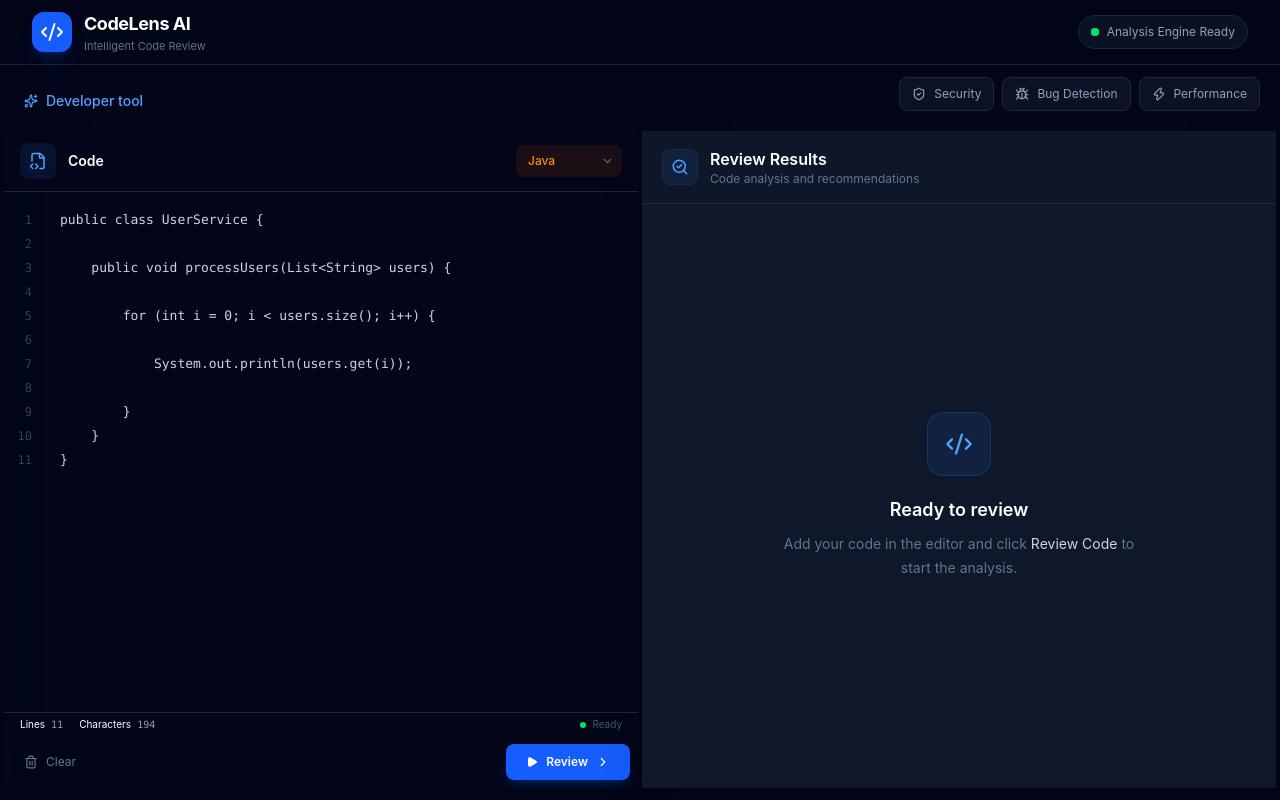
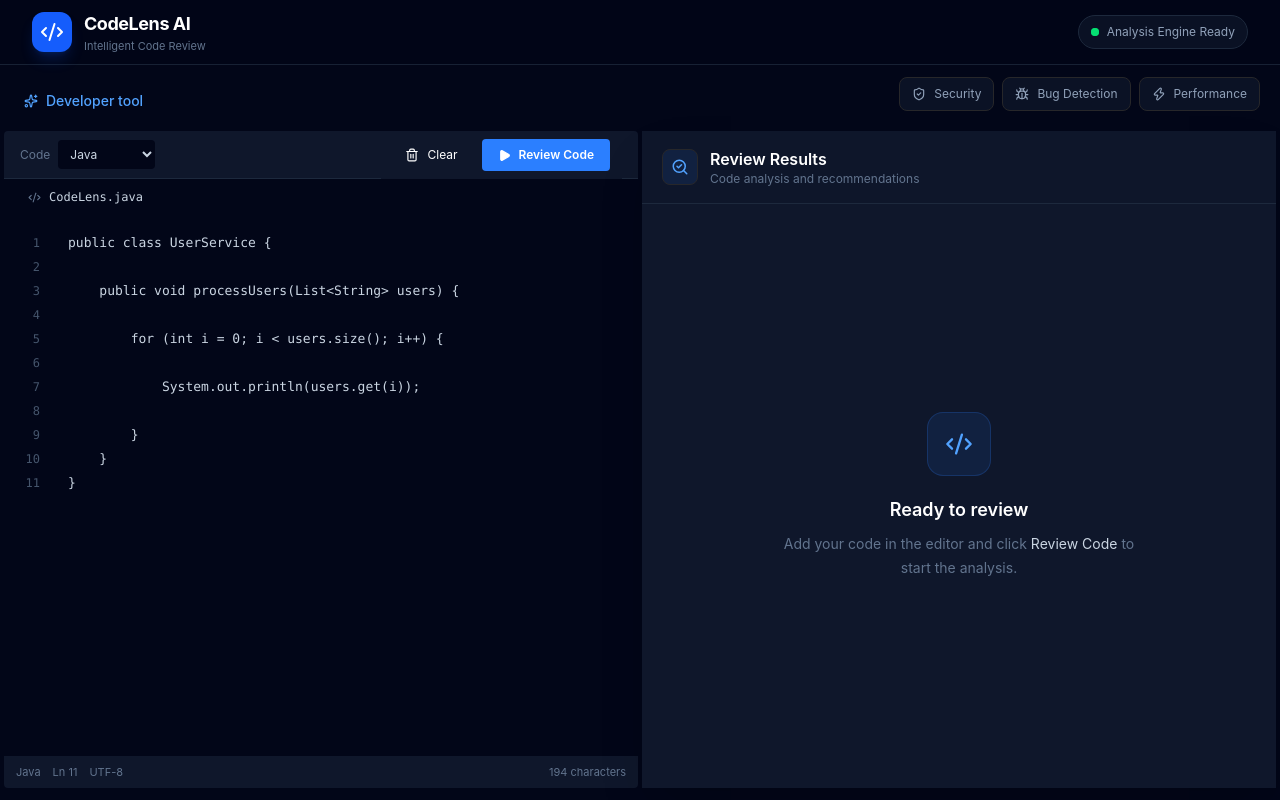
Before and after one commit to Shashannkkp/codelens-ai, a React (Vite) app in the folder frontend/: page / in a window 1280 px wide. Built offline with nearby package versions, Linux system fonts and the light colour scheme.

Commit message:
code editor area edited

```diff
--- a/frontend/src/components/CodeEditor.jsx
+++ b/frontend/src/components/CodeEditor.jsx
@@ -1,9 +1,9 @@
+
 import {
+  Code2,
   Play,
-  ChevronRight,
   RotateCcw,
   Trash2,
-  FileCode2,
 } from "lucide-react";
 
 function CodeEditor({
@@ -16,337 +16,153 @@ function CodeEditor({
   clearCode,
   resetCode,
 }) {
-  const lines = code ? code.split("\n").length : 1;
-  const characters = code.length;
+  const lines = code.split("\n");
+  const lineCount = lines.length;
 
-  const languageConfig = {
-    Java: {
-      color: "text-orange-400",
-      bg: "bg-orange-500/10",
-      border: "border-orange-500/20",
-      extension: ".java",
-    },
-
-    JavaScript: {
-      color: "text-yellow-400",
-      bg: "bg-yellow-500/10",
-      border: "border-yellow-500/20",
-      extension: ".js",
-    },
-
-    Python: {
-      color: "text-blue-400",
-      bg: "bg-blue-500/10",
-      border: "border-blue-500/20",
-      extension: ".py",
-    },
+  const languageExtensions = {
+    Java: "CodeLens.java",
+    JavaScript: "CodeLens.js",
+    Python: "CodeLens.py",
   };
 
-  const currentLanguage =
-    languageConfig[language] || languageConfig.Java;
+  const lineHeight = 24;
 
   return (
-    <div className="h-full w-full min-h-0 bg-transparent border-zinc-800 overflow-hidden shadow-2xl shadow-black/20 flex flex-col">
+    <div className="h-full min-h-0 flex flex-col overflow-hidden  bg-slate-950 rounded">
 
-      {/* =========================================
-          Editor Header
-      ========================================= */}
-      <div className="shrink-0 border-b border-zinc-800 bg-transparent">
+      {/* Editor toolbar */}
+      <div className="shrink-0 h-12 px-4 flex items-center justify-between border-b border-slate-800 bg-slate-900">
 
-        <div className="px-4 py-3 flex items-center justify-between gap-3">
+           <div className="flex items-center gap-2">
+          <label
+            htmlFor="code-language"
+            className="text-xs text-slate-500"
+          >
+            Code
+          </label>
 
-          {/* Left Side */}
-          <div className="flex items-center gap-3 min-w-0">
+          <select
+            id="code-language"
+            value={language}
+            onChange={(event) => setLanguage(event.target.value)}
+            disabled={loading}
+            className="bg-slate-950 rounded px-2 py-1.5 text-xs text-slate-300 outline-none focus:border-slate-500"
+          >
+            <option value="Java">Java</option>
+            <option value="JavaScript">JavaScript</option>
+            <option value="Python">Python</option>
+          </select>
+        </div>
+        {/* Actions */}
+      <div className="shrink-0 px-3 py-3 flex items-center justify-between gap-3 border-t border-slate-800 bg-slate-900">
 
-            {/* Icon */}
-            <div className="w-9 h-9 rounded-lg bg-blue-500/10  flex items-center justify-center shrink-0">
-              <FileCode2
-                size={18}
-                className="text-blue-400"
-              />
-            </div>
+        <div className="flex items-center gap-1">
+          <button
+            type="button"
+            onClick={clearCode}
+            disabled={loading}
+            className="inline-flex items-center gap-2 px-3 py-2 text-xs text-white hover:text-red-600 hover:bg-red-500/20  hover:border-red-500/20
+             rounded transition disabled:opacity-40 disabled:cursor-not-allowed
 
-            {/* Title */}
-            <div className="min-w-0">
-              <div className="flex items-center gap-2">
-
-                <h3 className="text-sm font-semibold text-white">
-                  Code
-                </h3>
-
-              </div>
-
-
-            </div>
-
-          </div>
-
-          {/* Language Selector */}
-          <div className="relative shrink-0">
-
-            <select
-              value={language}
-              onChange={(e) => setLanguage(e.target.value)}
-              className={`
-                appearance-none
-                ${currentLanguage.bg}
-                ${currentLanguage.border}
-                ${currentLanguage.color}
-
-                rounded-lg
-                pl-3
-                pr-8
-                py-2
-                text-xs
-                font-medium
-                outline-none
-                cursor-pointer
-                transition
-                hover:bg-opacity-20
-                focus:ring-2
-                focus:ring-blue-500/20
-              `}
-            >
-              <option
-                value="Java"
-                className="bg-slate-900 text-white"
-              >
-                Java
-              </option>
-
-              <option
-                value="JavaScript"
-                className="bg-slate-900 text-white"
-              >
-                JavaScript
-              </option>
-
-              <option
-                value="Python"
-                className="bg-slate-900 text-white"
-              >
-                Python
-              </option>
-            </select>
-
-            <ChevronRight
-              size={13}
-              className="absolute right-2 top-1/2 -translate-y-1/2 rotate-90 pointer-events-none text-slate-500"
-            />
-
-          </div>
+            "
+          >
+            <Trash2 size={14} />
+            Clear
+          </button>
 
         </div>
+
+        <button
+          type="button"
+          onClick={reviewCode}
+          disabled={loading || !code.trim()}
+          className="inline-flex items-center justify-center gap-2 px-4 py-2 bg-blue-500 hover:bg-green-400 text-white rounded text-xs font-semibold transition disabled:opacity-40 disabled:cursor-not-allowed"
+        >
+          <Play size={13} fill="currentColor" />
+
+          {loading ? "Analyzing..." : "Review Code"}
+        </button>
+      </div>
 
 
       </div>
 
+      {/* File tab */}
+      <div className="shrink-0 h-9 px-4 flex items-center   bg-slate-950">
+        <div className="h-full flex items-center gap-2 px-2  text-slate-300">
+          <Code2 size={13} className="text-slate-500" />
 
-      {/* =========================================
-          Editor Area
-      ========================================= */}
-      <div className="flex-1 min-h-0 flex bg-slate-950">
+          <span className="text-xs font-mono">
+            {languageExtensions[language] || "CodeLens.txt"}
+          </span>
+        </div>
+      </div>
 
-        {/* Line Numbers */}
-        <div className="shrink-0 w-10  bg-slate-950/80 overflow-hidden select-none">
+      {/* Code editing area */}
+      <div className="flex-1 min-h-0 flex overflow-hidden bg-slate-950">
 
-          <div className="py-4 text-right pr-3 text-[12px] leading-6 font-mono text-slate-700">
-
-            {Array.from(
-              { length: lines },
-              (_, index) => (
-                <div key={index}>
-                  {index + 1}
-                </div>
-              )
-            )}
-
-          </div>
-
+        {/* Line numbers */}
+        <div
+          className="shrink-0 w-12 overflow-hidden pt-4 pr-3 text-right font-mono text-xs text-slate-600 select-none"
+          aria-hidden="true"
+        >
+          {lines.map((_, index) => (
+            <div
+              key={index}
+              style={{ height: `${lineHeight}px` }}
+              className="leading-6"
+            >
+              {index + 1}
+            </div>
+          ))}
         </div>
 
+        {/* Text editor */}
+        <textarea
+          value={code}
+          onChange={(event) => setCode(event.target.value)}
+          onKeyDown={(event) => {
+            if (event.key === "Tab") {
+              event.preventDefault();
 
-        {/* Code Input */}
-        <div className="flex-1 min-w-0 min-h-0 relative">
+              const start = event.target.selectionStart;
+              const end = event.target.selectionEnd;
+              const updatedCode =
+                code.substring(0, start) +
+                "    " +
+                code.substring(end);
 
-          <textarea
-            value={code}
-            onChange={(e) => setCode(e.target.value)}
-            spellCheck={false}
-            placeholder="// Start writing your code here..."
-            className="
-              w-full
-              h-full
-              min-h-0
-              resize-none
-              bg-transparent
-              text-slate-300
-              caret-blue-400
-              font-mono
-              text-[13px]
-              leading-6
-              p-4
-              outline-none
-              overflow-auto
-              placeholder:text-slate-700
-              selection:bg-blue-500/20
-              focus:bg-slate-950/50
-            "
-          />
+              setCode(updatedCode);
 
+              requestAnimationFrame(() => {
+                event.target.selectionStart = start + 4;
+                event.target.selectionEnd = start + 4;
+              });
+            }
+          }}
+          spellCheck={false}
+          autoCapitalize="off"
+          autoComplete="off"
+          autoCorrect="off"
+          aria-label="Source code editor"
+          placeholder="// Paste or write your code here"
+          className="flex-1 min-w-0 h-full resize-none overflow-auto bg-transparent px-4 pt-4 pb-6 font-mono text-[13px] leading-6 text-slate-300 placeholder:text-slate-700 outline-none"
+        />
+      </div>
+
+      {/* Editor status bar */}
+      <div className="shrink-0 h-8 px-3 flex items-center justify-between gap-3  bg-slate-900 text-[11px] text-slate-500">
+        <div className="flex items-center gap-3">
+          <span>{language}</span>
+          <span>Ln {lineCount}</span>
+          <span>UTF-8</span>
         </div>
 
+        <span className="truncate">
+          {code.length} characters
+        </span>
       </div>
 
-
-      {/* =========================================
-          Editor Footer
-      ========================================= */}
-      <div className=" bg-transparent shrink-0 border-t border-zinc-800">
-
-        {/* Statistics */}
-        <div className="px-4 py-1 flex items-center justify-between">
-
-          <div className="flex items-center gap-4">
-
-            <div className="flex items-center gap-1.5">
-              <span className="text-[10px] text-white-600">
-                Lines
-              </span>
-
-              <span className="text-[10px] text-slate-400 font-mono">
-                {lines}
-              </span>
-            </div>
-
-
-
-            <div className="flex items-center gap-1.5">
-              <span className="text-[10px] text-white-600">
-                Characters
-              </span>
-
-              <span className="text-[10px] text-slate-400 font-mono">
-                {characters}
-              </span>
-            </div>
-
-          </div>
-
-          <div className="flex items-center gap-1.5">
-
-            <span className="w-1.5 h-1.5 rounded-full bg-green-400" />
-
-            <span className="text-[10px] text-slate-600">
-              Ready
-            </span>
-
-          </div>
-
-        </div>
-
-
-        {/* Action Buttons */}
-        <div className="p-2 flex items-center justify-between gap-3">
-
-          {/* Secondary Actions */}
-          <div className="flex items-center gap-2">
-
-            <button
-              type="button"
-              onClick={clearCode}
-              disabled={loading}
-              className="
-                flex
-                items-center
-                gap-2
-                px-3
-                py-2
-                rounded-lg
-
-                border-slate-800
-                bg-slate-950/60
-                text-slate-500
-                text-xs
-                transition
-                hover:text-red-500
-                hover:border-red-500/20
-                hover:bg-red-500/5
-                disabled:opacity-40
-                disabled:cursor-not-allowed
-              "
-            >
-              <Trash2 size={14} />
-              <span className="hidden sm:inline">
-                Clear
-              </span>
-            </button>
-
-          </div>
-
-
-          {/* Review Button */}
-          <button
-            type="button"
-            onClick={reviewCode}
-            disabled={loading || !code.trim()}
-            className="
-              group
-              flex
-              items-center
-              justify-center
-              gap-2
-              px-5
-              py-2.5
-              rounded-lg
-              bg-blue-600
-              hover:bg-green-500
-              active:bg-purple-700
-              text-white
-              text-xs
-              font-semibold
-              shadow-lg
-              shadow-blue-600/20
-              transition-all
-              duration-200
-              disabled:opacity-40
-              disabled:cursor-not-allowed
-              disabled:hover:bg-blue-600
-            "
-          >
-
-            {loading ? (
-              <>
-                <span className="w-3.5 h-3.5 rounded-full border-2 border-white/30 border-t-white animate-spin" />
-
-                <span>
-                  Analyzing...
-                </span>
-              </>
-            ) : (
-              <>
-                <Play
-                  size={12}
-                  fill="currentColor"
-                  className="transition-transform group-hover:scale-110"
-                />
-
-                <span>
-                  Review
-                </span>
-
-                <ChevronRight
-                  size={14}
-                  className="transition-transform group-hover:translate-x-0.5"
-                />
-              </>
-            )}
-
-          </button>
-
-        </div>
-
-      </div>
 
     </div>
   );
```
